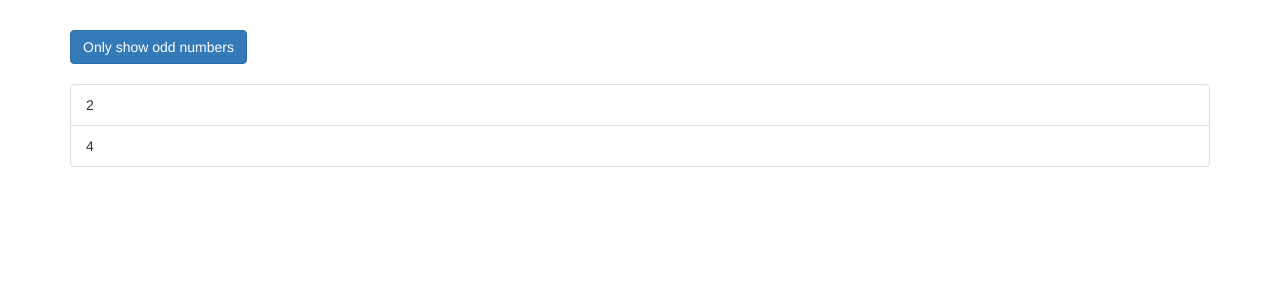
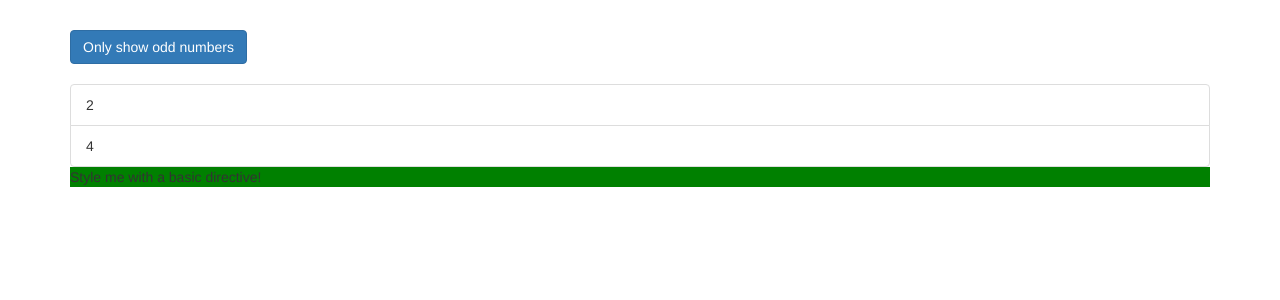
Before and after one commit to Dunridge/angular-tutorial, an Angular app: page / in a window 1280 px wide. Shown: the top 300 px of the page. Built offline with nearby package versions, Linux system fonts and the light colour scheme.

Commit message:
created a basic directive

```diff
--- a/src/app/app.component.html
+++ b/src/app/app.component.html
@@ -24,7 +24,7 @@
             {{even}}
           </li>
         </div>
-
+        <p appBasicHighlight>Style me with a basic directive!</p>
       </ul>
       <ng-template [ngIf]="onlyOdd">
         <p>Only odd</p>
--- a/src/app/app.module.ts
+++ b/src/app/app.module.ts
@@ -4,10 +4,12 @@
 
 
 import { AppComponent } from './app.component';
+import {BasicHighlightDirective} from './basic-highlight/basic-highlight.directive';
 
 @NgModule({
   declarations: [
-    AppComponent
+    AppComponent,
+    BasicHighlightDirective
   ],
   imports: [
     BrowserModule,
--- /dev/null
+++ b/src/app/basic-highlight/basic-highlight.directive.ts
@@ -0,0 +1,13 @@
+import {Directive, ElementRef, OnInit} from '@angular/core';
+
+@Directive({
+  selector: '[appBasicHighlight]'
+})
+export class BasicHighlightDirective implements OnInit {
+  constructor(private elementRef: ElementRef) {
+  }
+
+  ngOnInit(): void {
+    this.elementRef.nativeElement.style.backgroundColor = 'green';
+  }
+}
```
Also changed, not shown: 1 other file (tests, documents, lock files or other folders).
